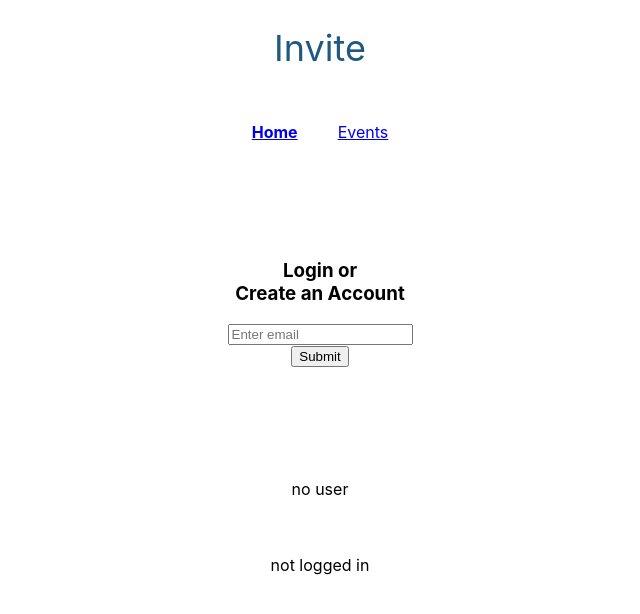
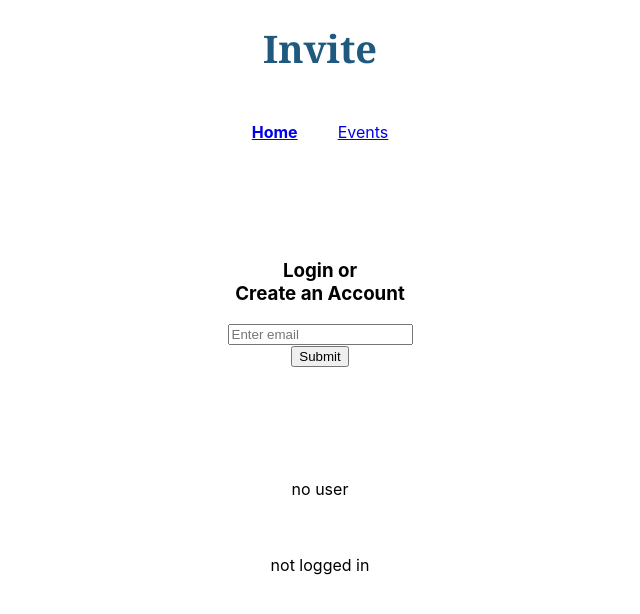
Before and after one commit to natjng/invite-client, a React (Create React App) app: page / in a window 1280 px wide. Shown: the top 614 px of the page, without its empty margins (320-960 px from the left). Built offline with nearby package versions, Linux system fonts and the light colour scheme; no server answers; the HTML template or start-up script is replaced by a standard one.

Commit message:
Change header font

```diff
--- a/src/App.css
+++ b/src/App.css
@@ -23,8 +23,10 @@
   flex-direction: column;
   align-items: center;
   justify-content: center;
-  font-size: calc(20px + 2vmin);
+  font-size: calc(22px + 2vmin);
   color: rgb(31, 89, 128);
+  font-family: Georgia, 'Times New Roman', Times, serif;
+  font-weight: bold;
 }
 
 .Nav {
```
